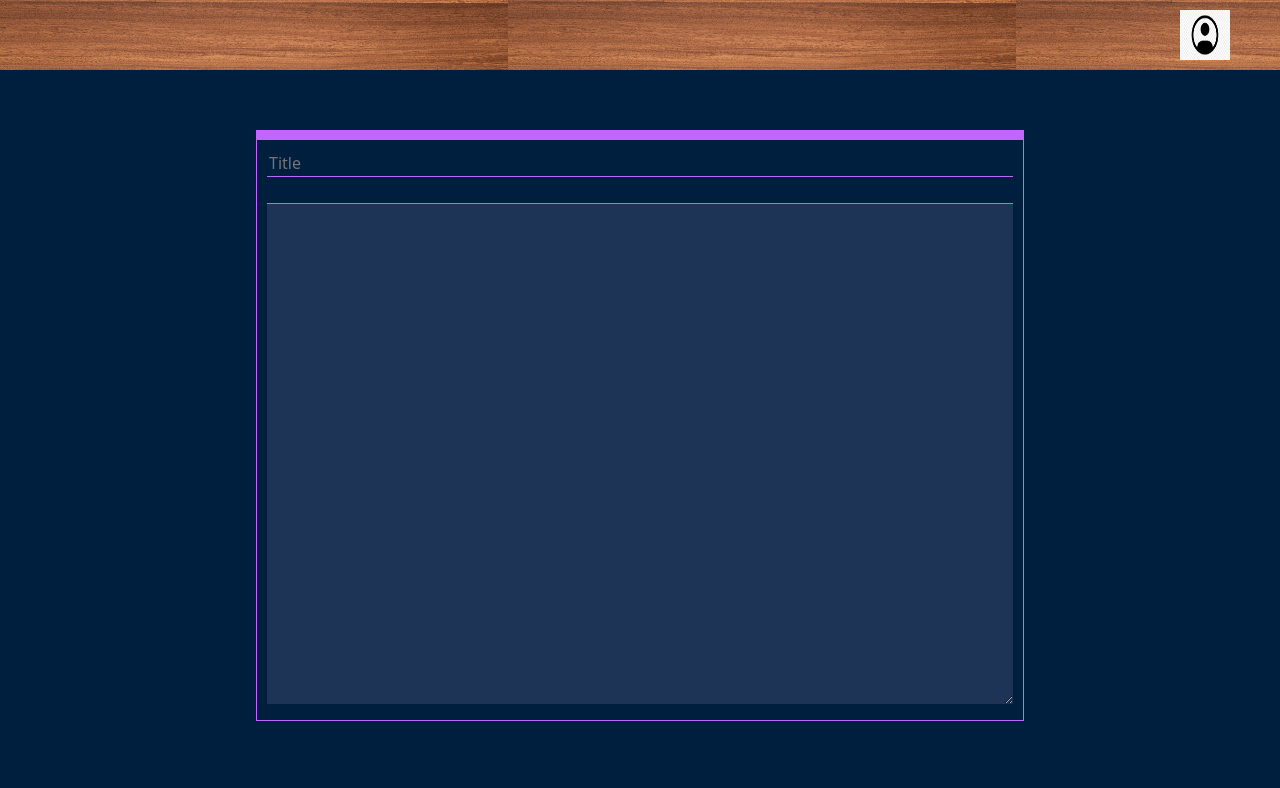
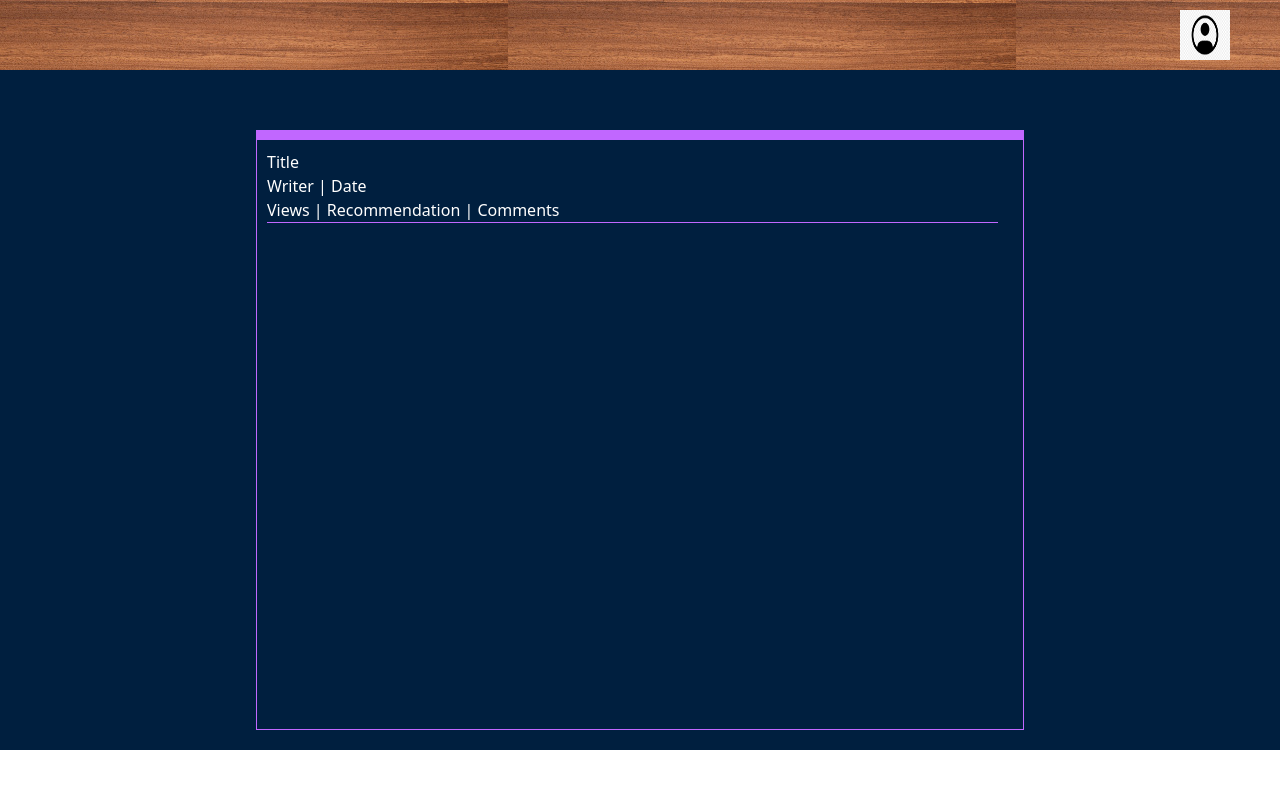
Before and after one commit to usuperdd/film-selector, a React (Create React App) app in the folder app/: page /details in a window 1280 px wide. Shown: the top 788 px of the page. Built offline with nearby package versions, Linux system fonts and the light colour scheme.

Commit message:
post details 작업

```diff
--- a/app/src/postDetails/index.js
+++ b/app/src/postDetails/index.js
@@ -8,7 +8,7 @@ import FooterImg from "../images/footer.jpeg";
 import ProfileImg from "../images/profile.png";
 
 const Wrapper = styled.div`
-  height: 100vh;
+  height: 100%;
   background-color: #001f3f;
 
 `;
@@ -21,7 +21,6 @@ const Header = styled.div`
   align-items: center;
   padding: 10px;
   padding-right: 50px;
-
 
 `;
 
@@ -52,23 +51,17 @@ border-bottom: 1px solid #C167FF;
 padding: 10px;
 color:white;
 margin-bottom: 20px;
+height: 600px;
 `;
 
-const TitleInput = styled.input`
-background-color: transparent;
-width: 100%;
-border: none;
+const Heading = styled.div`
+
+margin-right: 15px;
+
+`;
+const Heading2 = styled.div`
+margin-right: 15px;
 border-bottom: 1px solid #C167FF;
-color:white;
-`;
-
-const ContentsInput = styled.textarea`
-background-color: #1D3456;
-width: 100%;
-border: none;
-min-height: 500px;
-height: 100%;
-color:white;
 `;
 
 
@@ -78,18 +71,16 @@ function PostDetails() {
     return (
       <Wrapper>
         <Header>
-
-            <UsernameImage src={ProfileImg} />
-
+          <UsernameImage src={ProfileImg} />
         </Header>
 
         <Body>
         <MainContainer>
-            <TitleInput placeholder="Title"/>
-              <TitleInput div="Writer | Date"/>
-             <ContentsInput div="Views | Recommendation | Comment"/>
+            <Heading>Title</Heading>
+            <Heading>Writer | Date</Heading>
+            <Heading2>Views | Recommendation | Comments</Heading2>
         </MainContainer>
-        </Body>
+            </Body>
       </Wrapper>
     );
   }
```
